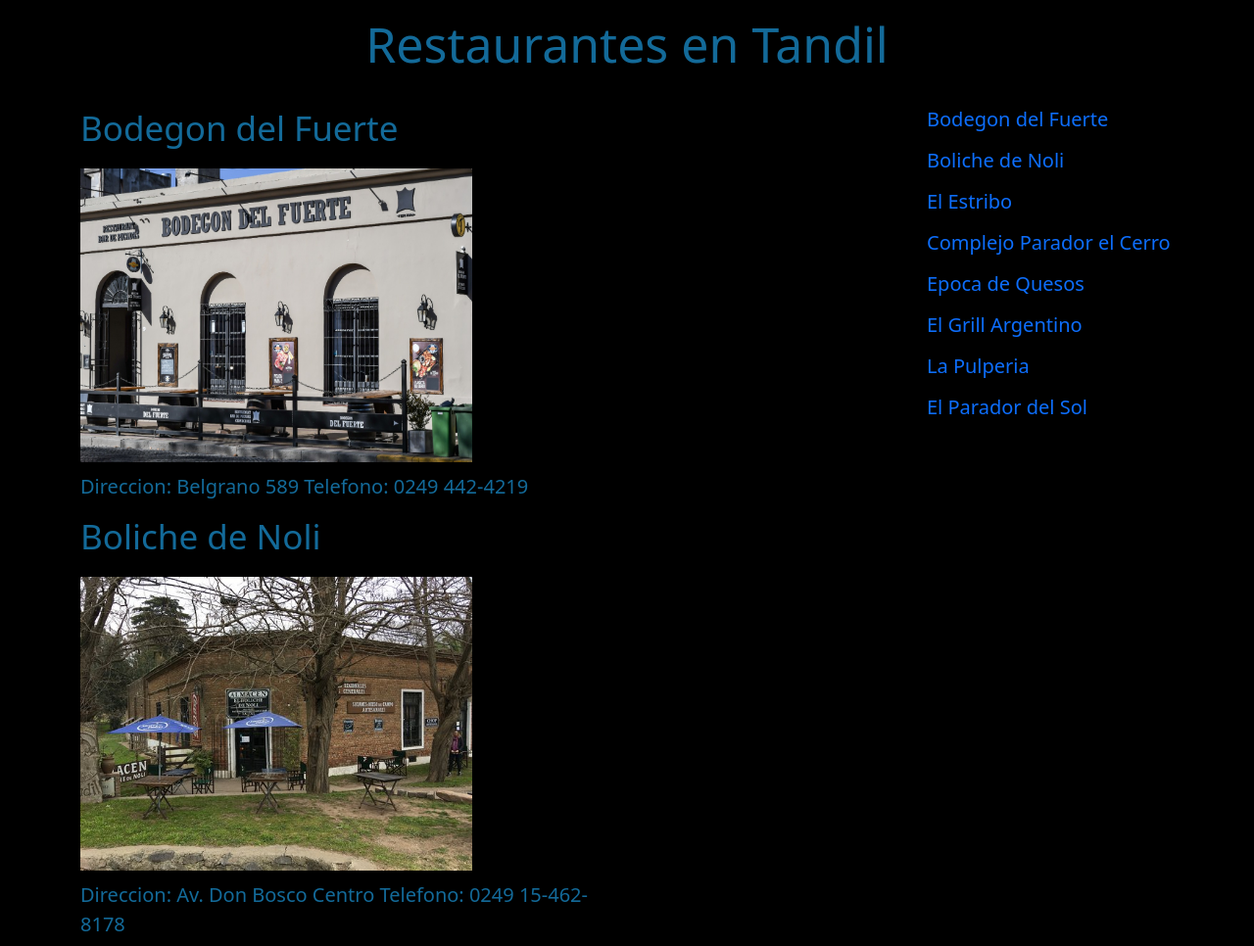
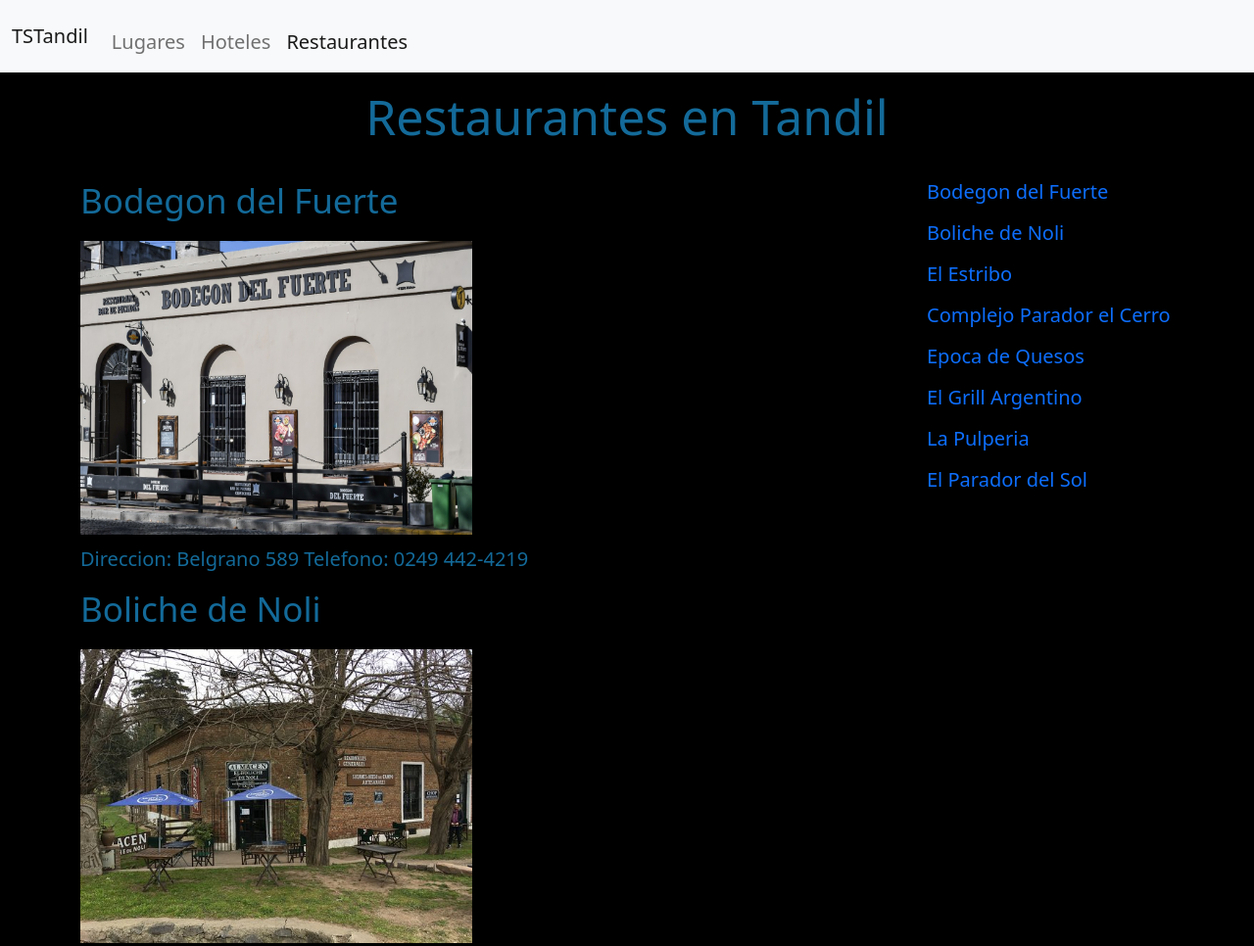
Before and after one commit to LucaSB47/TIO---TPE, a plain HTML site: page restaurantes.html in a window 1280 px wide. Shown: the top 966 px of the page at 98% size. Drawn offline with nearby package versions, Linux system fonts and the light colour scheme; files whose address does not match are found by name.

Commit message:
agregue el nav bar a la seccion de restaurantes

```diff
--- a/restaurantes.html
+++ b/restaurantes.html
@@ -8,7 +8,29 @@
     <link rel="stylesheet" href="css/style.css">
   </head>
   <body>
-
+    <script src="https://cdn.jsdelivr.net/npm/bootstrap@5.2.2/dist/js/bootstrap.bundle.min.js" integrity="sha384-OERcA2EqjJCMA+/3y+gxIOqMEjwtxJY7qPCqsdltbNJuaOe923+mo//f6V8Qbsw3" crossorigin="anonymous"></script>
+    <header>
+    <nav class="navbar navbar-expand-lg bg-light">
+        <div class="container-fluid">
+          <a class="navbar-brand" href="#">TSTandil</a>
+          <button class="navbar-toggler" type="button" data-bs-toggle="collapse" data-bs-target="#navbarNav" aria-controls="navbarNav" aria-expanded="false" aria-label="Toggle navigation">
+            <span class="navbar-toggler-icon"></span>
+          </button>
+          <div class="collapse navbar-collapse" id="navbarNav">
+            <ul class="navbar-nav">
+              <li class="nav-item">
+                <a class="nav-link" href="index.html">Lugares</a>
+              </li>
+              <li class="nav-item">
+                <a class="nav-link" href="hoteles.html">Hoteles</a>
+              </li>
+              <li class="nav-item">
+                <a class="nav-link active" aria-current="page" href="restaurantes.html">Restaurantes</a>
+              </li>
+            </ul>
+          </div>
+        </div>
+      </nav>
 
     </header>
       <div class="container">
```
